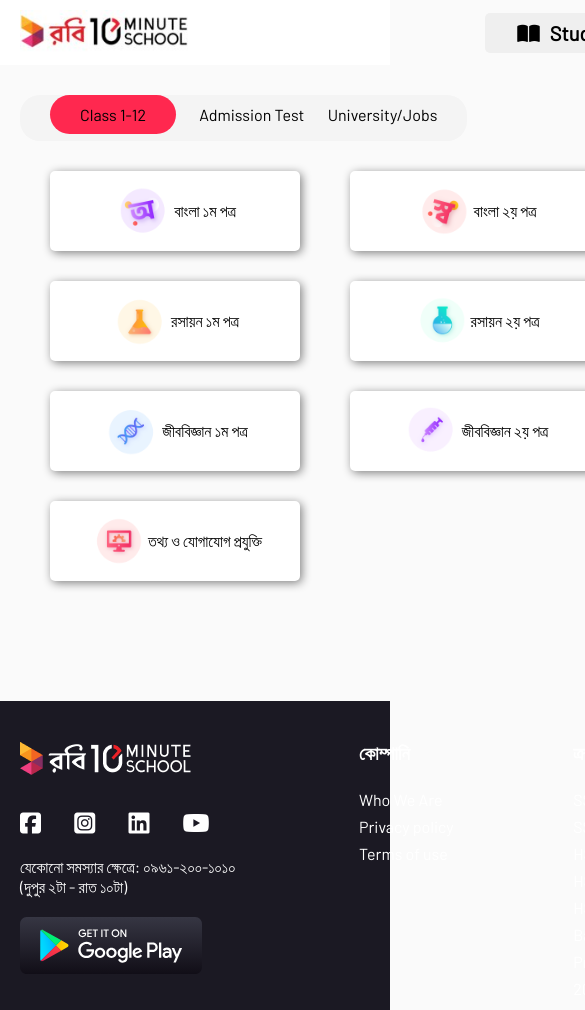
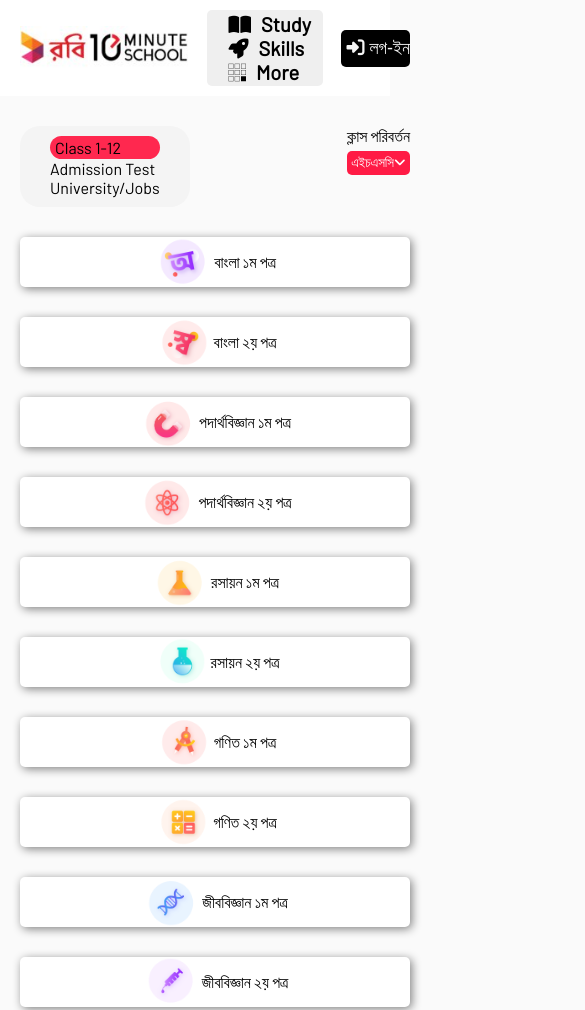
Before and after one commit to ragibBarket317/project-ten-minute, a plain HTML site: page index.html in a window 390 px wide. Shown: the top 1010 px of the page, 585 px wide, since content can reach past the window. Drawn offline with Linux system fonts and the light colour scheme.

Commit message:
media queries added

```diff
--- a/index.html
+++ b/index.html
@@ -41,7 +41,7 @@
                     <a href="#">Admission Test</a>
                     <a href="#">University/Jobs</a>
                 </div>
-                <div>
+                <div class="cls">
                     <span>ক্লাস পরিবর্তন</span>
                     <button class="btn"><a href="#">এইচএসসি<i class="fas fa-angle-down"></i></a></button>
                 </div>
--- a/styles/style.css
+++ b/styles/style.css
@@ -240,3 +240,65 @@ ul li{
     text-align: center;
     margin-top: 20px;
 }
+
+
+
+
+
+
+
+
+
+
+/* media quiers */
+
+@media only screen and (max-width: 576px) {
+    .container{
+        width: 100%;
+    }
+    .menu{
+        display: flex;
+        flex-direction: column;
+        padding: 2px 2px;
+    }
+    .log-in button{
+        padding: 8px 0;
+    }
+    .inner-menu-bar{
+        display:flex;
+        flex-direction: column;
+    }
+    .inner-menu-bar a:first-child{
+        padding: 2px 5px;
+    }
+    .cls{
+        display: flex;
+        flex-direction: column;
+    }
+    .btn{
+        margin: 0;
+        margin-top: 5px;
+        padding: 4px 4px;
+    }
+    .science-sub{
+        margin-left: 0;
+    }
+    .subjects{
+        grid-template-columns: 1fr;
+    }
+    .subject{
+        width: 100%;
+        height: 100%;
+    }
+    .main-footer{
+        display: flex;
+        flex-direction: column;
+    }
+    .Language-Learing{
+        grid-template-columns: 1fr;
+    }
+    .language{
+        width: 98%;
+        height: 100%;
+    }
+}
```
